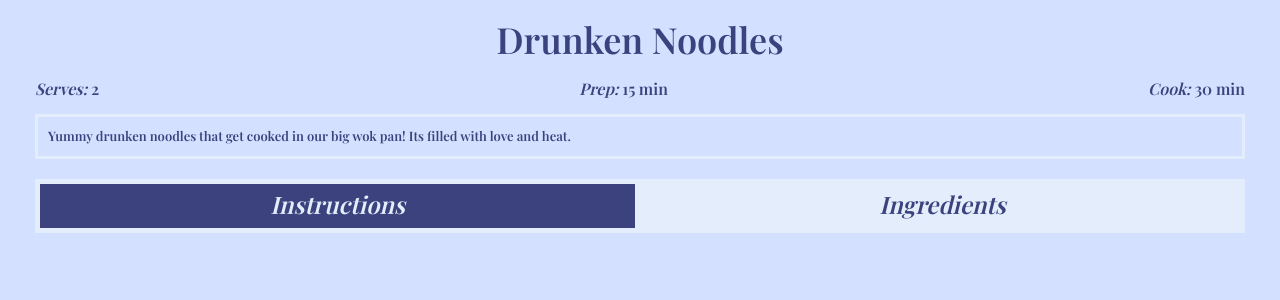
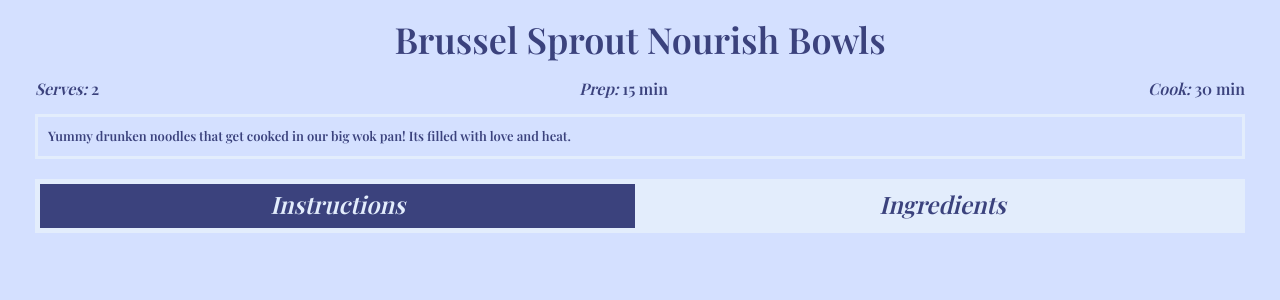
Before and after one commit to ethanphelps/gracies-eats, a React app: page /recipe/1 in a window 1280 px wide. Shown: the top 300 px of the page. Built offline with nearby package versions, Linux system fonts and the light colour scheme; a web font is replaced by a local one.

Commit message:
loading stuff

```diff
--- a/src/App.tsx
+++ b/src/App.tsx
@@ -1,7 +1,7 @@
 import React from "react";
 import { Landing } from "./pages/landing/landing";
 import { RecipeForm } from "./pages/add-recipe/RecipeForm";
-import { Recipe } from "./pages/recipe/RecipeView";
+import { RecipeView } from "./pages/recipe/RecipeView";
 import Route from "./components/Route";
 
 const App: React.FC = (): React.ReactElement => {
@@ -14,10 +14,10 @@ const App: React.FC = (): React.ReactElement => {
                 <RecipeForm />
             </Route>
             <Route path="/recipe/:recipeId">
-                <Recipe />
+                <RecipeView />
             </Route>
             <Route path="/recipe/:recipeId/edit/:editParam">
-                <Recipe />
+                <RecipeView />
             </Route>
         </>
     );
--- a/src/mocks/mock-recipes.ts
+++ b/src/mocks/mock-recipes.ts
@@ -1,27 +1,8 @@
-interface Ingredient {
-    id: number;
-    name: string;
-    quantity: number;
-}
-interface InstructionStep {
-    id: number;
-    description: string;
-    prePrep: boolean;
-  }
-interface Recipe {
-    id: string;
-    title: string;
-    prepTime: string;
-    cookTime: string;
-    description: string;
-    serves: number;
-    ingredients: Ingredient[];
-    instructions: InstructionStep[];
-}
+import { Recipe } from "../models/models";
 
-const recipes: Recipe[] = [
+export const recipes: Recipe[] = [
     {
-        id: 'abcxyz',
+        id: '0',
         title: 'Drunken Noodles',
         prepTime: '15 min',
         cookTime: '30 min',
@@ -36,5 +17,25 @@ const recipes: Recipe[] = [
             { id: 0, description: 'preheat oven', prePrep: true },
             { id: 1, description: 'stir veggies in the wok', prePrep: false },
         ]
+    },
+    {
+        id: '1',
+        title: 'Brussel Sprout Nourish Bowls',
+        prepTime: '10 min',
+        cookTime: '30 min',
+        description: 'Delicious bowls full of brussel sprouts, cauliflower, hot honey and other yummy ingredients.',
+        serves: 2,
+        ingredients: [
+            { id: 0, name: 'brussel sprouts', quantity: 3},
+            { id: 1, name: 'cauliflower', quantity: 5},
+            { id: 2, name: 'rice', quantity: 1},
+            { id: 3, name: 'turmeric', quantity: 1},
+        ],
+        instructions: [
+            { id: 0, description: 'preheat oven', prePrep: true },
+            { id: 1, description: 'start rice cooker', prePrep: true },
+            { id: 2, description: 'cut brussel sprouts', prePrep: false },
+            { id: 3, description: 'cook brussel sprouts in air fryer', prePrep: false },
+        ]
     }
 ]
--- a/src/pages/add-recipe/RecipeForm.tsx
+++ b/src/pages/add-recipe/RecipeForm.tsx
@@ -1,6 +1,7 @@
 import React, { useState, useRef } from "react";
 import "./RecipeForm.scss";
 import { IconButton } from "../landing/landing";
+import { Ingredient, InstructionStep } from "../../models/models";
 
 interface FormInputProps {
   title?: string;
@@ -160,23 +161,13 @@ const FileInput = ({ text }: { text: string }): React.ReactElement => {
   );
 };
 
-interface Ingredient {
-  id: number;
-  name: string;
-  quantity: number;
-}
-interface InstructionStep {
-  id: number;
-  description: string;
-  prePrep: boolean;
-}
 
 /**
  * Ingredient Row component for rendering list of ingredients in new recipe form. Can't be declared inside of
  * the RecipeForm component setting the state of the ingredient list triggers a rerender of the entire form
  * component which de-focuses the ingredient row input every time a key is typed.
  */
-const IngredientRow = ({
+const IngredientFormRow = ({
   id,
   setState,
 }: {
@@ -351,7 +342,7 @@ export const RecipeForm: React.FC = (): React.ReactElement => {
       <section className="form-list">
         <h5 className="form-label">Ingredients</h5>
         {ingredientList.map((ingredient) => (
-          <IngredientRow
+          <IngredientFormRow
             id={ingredient.id}
             key={ingredient.id}
             setState={setIngredientList}
--- a/src/pages/recipe/RecipeView.tsx
+++ b/src/pages/recipe/RecipeView.tsx
@@ -1,22 +1,54 @@
-import React, { useContext, useState } from "react";
+import React, { useContext, useEffect, useState } from "react";
 import { RouteContext } from "../../context";
+import { Ingredient, InstructionStep, Recipe } from "../../models/models";
 import "./recipe.scss";
+import { recipes } from "../../mocks/mock-recipes";
 
-interface RecipeProps {
-    id: string;
-}
+const IngredientRow: React.FC = ({
+    ingredient,
+}: {
+    ingredient: Ingredient;
+}): React.ReactElement => {
+    return (
+        <section className="list-row">
+            <span>◈</span>
+            <span>{ingredient.quantity}</span>
+            <span>{ingredient.name}</span>
+        </section>
+    );
+};
 
-export const Recipe: React.FC = ({ id }: RecipeProps): React.ReactElement => {
+export const RecipeView: React.FC = (): React.ReactElement => {
     const routeContext = useContext(RouteContext);
-    const [toggle, setToggle] = useState('instructions');
-    const instructionsClass = toggle === 'instructions' ? "toggle-text selected" : "toggle-text";
-    const ingredientsClass = toggle === 'ingredients' ? "toggle-text selected" : "toggle-text";
+    const [toggle, setToggle] = useState("instructions");
+    const [recipeData, setRecipeData] = useState<Recipe | null>(null);
+    // let recipeData: Recipe | null = null;
 
-    console.log('Available dynamic parameters: ', routeContext.params);
+    // make network call to get recipe data here
+    useEffect(() => {
+        const recipeId = routeContext.params.recipeId;
+        for(const recipe of recipes) {
+            if(recipe.id == recipeId) {
+                console.log(`Recipe ${recipeId} found!`)
+                // recipeData = recipe;
+                setRecipeData(recipe);
+            }
+        }
+        if(!recipeData) {
+            console.log('Recipe not found!');
+        }
+    }, []);
+
+    const instructionsClass =
+        toggle === "instructions" ? "toggle-text selected" : "toggle-text";
+    const ingredientsClass =
+        toggle === "ingredients" ? "toggle-text selected" : "toggle-text";
+
+    console.log("Available dynamic parameters: ", routeContext.params);
 
     return (
         <div id="recipe-container">
-            <header id="recipe-title">Drunken Noodles</header>
+            <header id="recipe-title">{recipeData ? recipeData.title : 'loading'}</header>
             <section id="recipe-details">
                 <div className="info-item">
                     Serves: <span>{2}</span>
@@ -30,20 +62,35 @@ export const Recipe: React.FC = ({ id }: RecipeProps): React.ReactElement => {
             </section>
             <section id="recipe-description">
                 <p>
-                    {'Yummy drunken noodles that get cooked in our big wok pan! Its filled with love and heat.'}
+                    {
+                        "Yummy drunken noodles that get cooked in our big wok pan! Its filled with love and heat."
+                    }
                 </p>
             </section>
             {/* <span>This is the recipe page for id {routeContext.params['recipeId']} with random id {routeContext.params['editParam']}</span> */}
             <div id="ingredients-instructions-toggle">
                 <div id="instructions" className="toggle-item">
-                    <div className={instructionsClass} onClick={() => setToggle('instructions')}>Instructions</div>
+                    <div
+                        className={instructionsClass}
+                        onClick={() => setToggle("instructions")}
+                    >
+                        Instructions
+                    </div>
                 </div>
                 <div id="ingredients" className="toggle-item">
-                    <div className={ingredientsClass} onClick={() => setToggle('ingredients')}>Ingredients</div>
+                    <div
+                        className={ingredientsClass}
+                        onClick={() => setToggle("ingredients")}
+                    >
+                        Ingredients
+                    </div>
                 </div>
             </div>
 
-            <section></section>
+            <section id="instructions-ingredients-container">
+                <div id="instructions" className="item-list"></div>
+                <div id="ingredients" className="item-list"></div>
+            </section>
         </div>
     );
 };
```
Also changed, not shown: src/models/models.tsx (+20 -0 lines).
